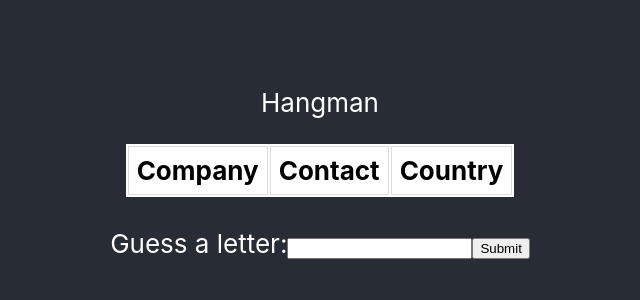
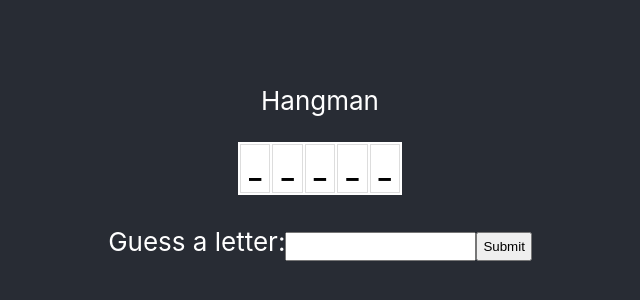
Before and after one commit to daniellopeza/HangmanGame, a React (Create React App) app: page / in a window 1280 px wide. Shown: the part 240-540 px from the top of the page, without its empty margins (320-960 px from the left). Built offline with nearby package versions, Linux system fonts and the light colour scheme.

Commit message:
Displaying table length of word

```diff
--- a/src/App.css
+++ b/src/App.css
@@ -34,6 +34,14 @@ td, th {
   text-align: left;
   padding: 8px;
 }
+
+input {
+  padding: 5px;
+}
+/*
+form {
+  padding: 5px;
+} */
 /* .myTable {
   bg-color: red;
   background-color:red;
--- a/src/Home.js
+++ b/src/Home.js
@@ -1,27 +1,34 @@
 import React, { Component } from 'react';
-import logo from './hangmanLogo.png';
 import './App.css';
 import App from './App';
 
 class Home extends Component {
+  constructor(props) {
+    super(props);
+
+    this.state = {
+      word: ["D", "a", "r", "l", "y"],
+      guess: ["_", "_", "_", "_", "_"]
+    };
+  }
+
+
   render() {
       console.log("Rendering Home page")
     return (
+
       <div className="Home">
 
         <header className="App-header">
-          {/* <img src={logo} className="App-img" alt="logo" /> */}
-          <p>
-            {/* Edit <code>src/App.js</code> and save to reload. */}
-            Hangman
-          </p>
+          <p> Hangman</p>
+
           <table  id= "myTable">
-          <tbody>
-            <tr>
-                <th>Company</th>
-                <th>Contact</th>
-                <th>Country</th>
-            </tr>
+            <tbody>
+                <tr>
+                    {this.state.guess.map(item => (
+                    <th key={item}>{item}</th>
+                    ))}
+                </tr>
             </tbody>
             </table>
 
@@ -31,6 +38,7 @@ class Home extends Component {
             <input type="text" name="guess"/>
             <input type="submit" value="Submit"/>
             </form>
+
         </header>
 
 
```
